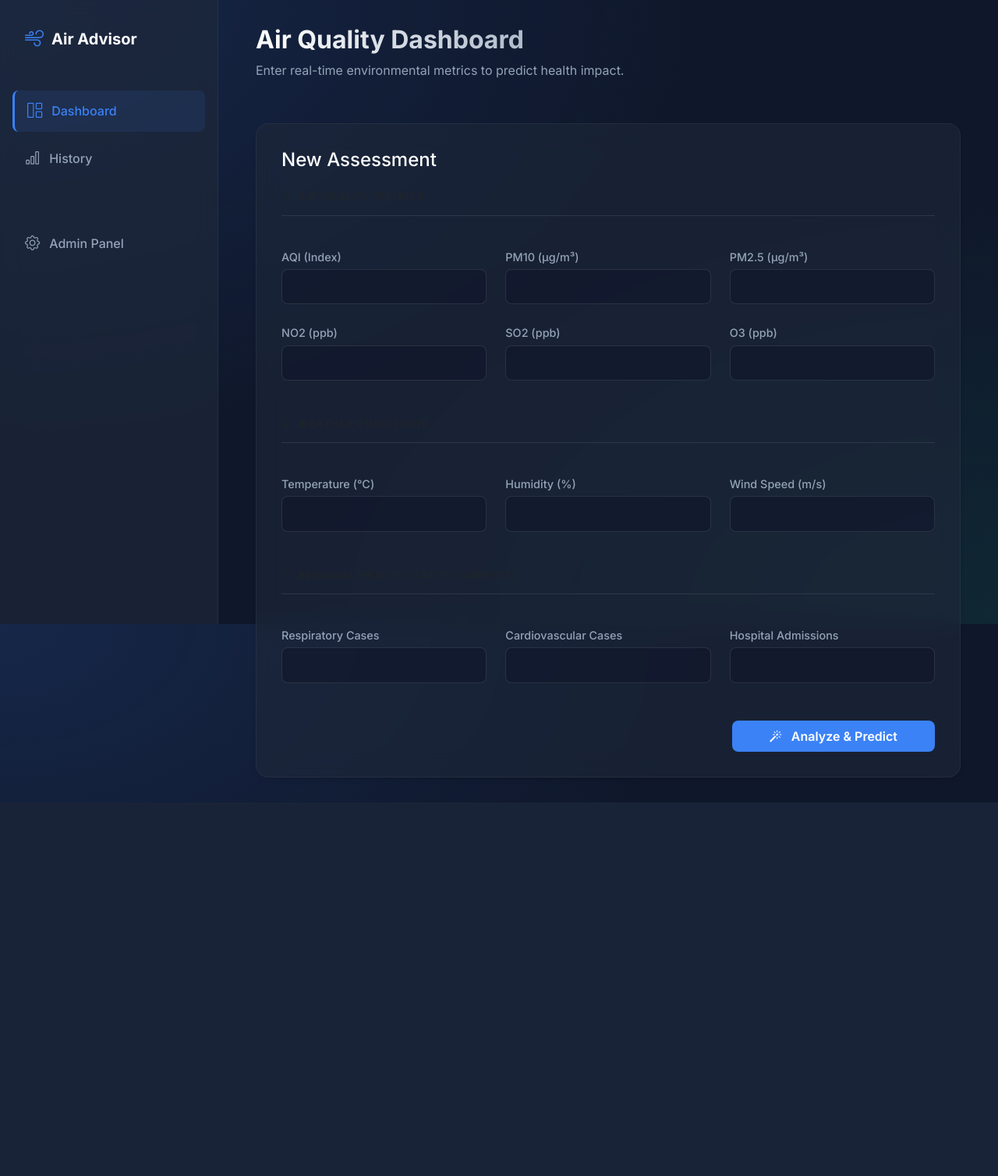
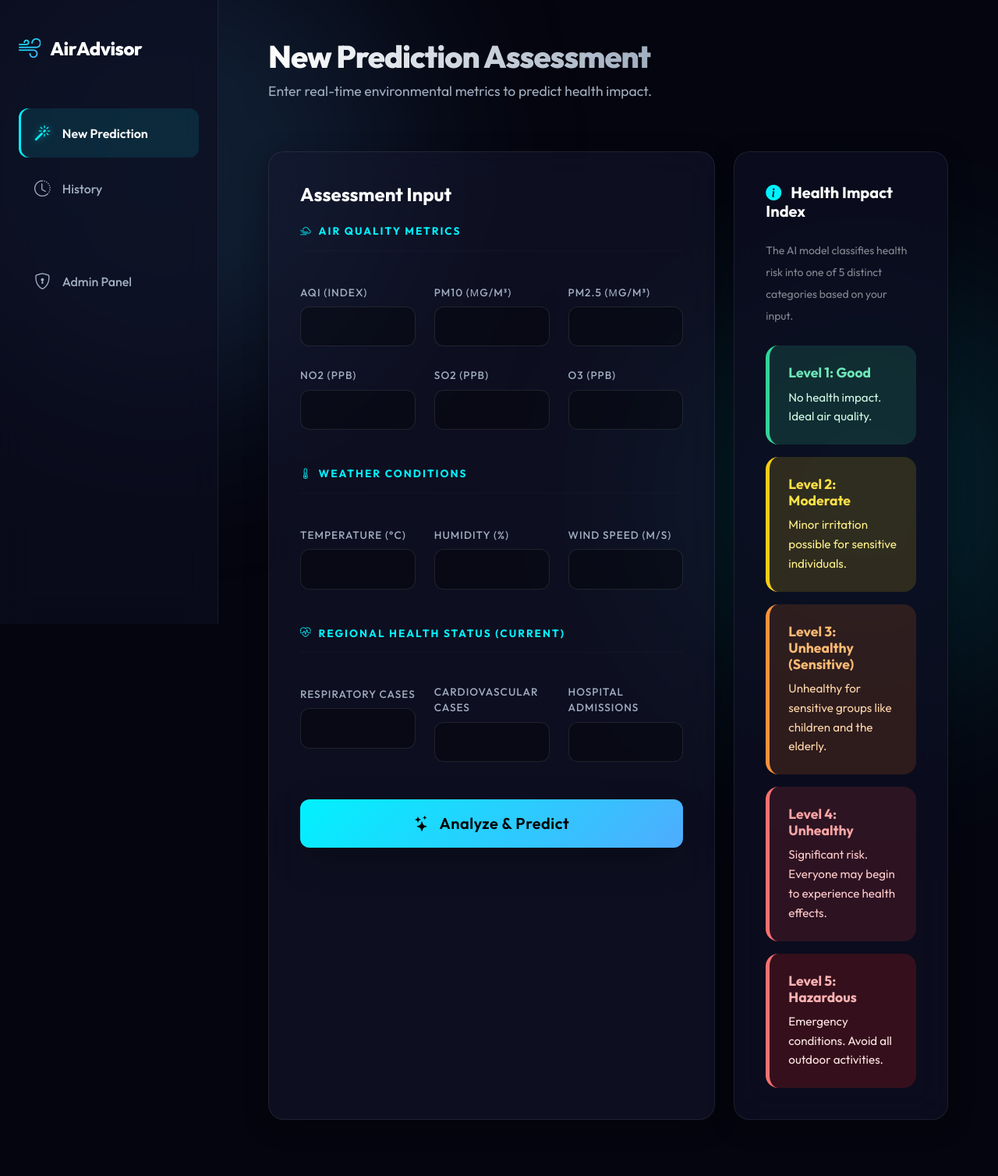
Before and after one commit to 2003Talha/AirQuality-Health-Advisor, a Django app: page / in a window 1280 px wide. Shown: the whole page at 78% size. Before the commit the page ends 1029 px from the top, so only its background shows below. Run offline with Django 5.2, Linux system fonts and the light colour scheme.

Commit message:
Front-end integrated ML model

```diff
--- a/advisor/templates/advisor/base.html
+++ b/advisor/templates/advisor/base.html
@@ -5,186 +5,244 @@
     <meta name="viewport" content="width=device-width, initial-scale=1.0">
     <title>{% block title %}Air Quality Health Advisor{% endblock %}</title>
 
-    <!-- Google Fonts -->
+    <!-- Google Fonts: Outfit for a very modern, geometric tech look -->
     <link rel="preconnect" href="https://fonts.googleapis.com">
     <link rel="preconnect" href="https://fonts.gstatic.com" crossorigin>
-    <link href="https://fonts.googleapis.com/css2?family=Inter:wght@300;400;500;600;700&display=swap" rel="stylesheet">
+    <link href="https://fonts.googleapis.com/css2?family=Outfit:wght@300;400;500;600;700;800&display=swap" rel="stylesheet">
 
     <!-- Bootstrap 5 CSS -->
     <link href="https://cdn.jsdelivr.net/npm/bootstrap@5.3.0/dist/css/bootstrap.min.css" rel="stylesheet">
-
     <!-- Bootstrap Icons -->
     <link rel="stylesheet" href="https://cdn.jsdelivr.net/npm/bootstrap-icons@1.10.5/font/bootstrap-icons.css">
 
     <style>
         :root {
-            --primary-bg: #0f172a;
-            --sidebar-bg: rgba(30, 41, 59, 0.7);
-            --card-bg: rgba(30, 41, 59, 0.6);
-            --accent-color: #3b82f6;
-            --accent-hover: #2563eb;
-            --text-main: #f8fafc;
-            --text-muted: #94a3b8;
+            /* Premium Dark Theme Palette */
+            --bg-color: #05050f;
+            --sidebar-bg: rgba(13, 14, 33, 0.65);
+            --card-bg: rgba(22, 24, 49, 0.5);
+            --card-border: rgba(255, 255, 255, 0.08);
+
+            /* Vibrant Neon Accents */
+            --accent-primary: #00f2fe;
+            --accent-secondary: #4facfe;
+            --accent-gradient: linear-gradient(135deg, var(--accent-primary) 0%, var(--accent-secondary) 100%);
+
+            --text-main: #ffffff;
+            --text-muted: #a0aec0;
         }
 
         body {
-            font-family: 'Inter', sans-serif;
-            background: var(--primary-bg);
-            background-image:
-                radial-gradient(at 0% 0%, rgba(59, 130, 246, 0.15) 0px, transparent 50%),
-                radial-gradient(at 100% 100%, rgba(16, 185, 129, 0.1) 0px, transparent 50%);
-            background-attachment: fixed;
+            font-family: 'Outfit', sans-serif;
+            background-color: var(--bg-color);
             color: var(--text-main);
             min-height: 100vh;
             overflow-x: hidden;
+            position: relative;
         }
 
-        /* Glassmorphism Sidebar */
+        /* Animated Glowing Orbs in Background */
+        body::before, body::after {
+            content: '';
+            position: fixed;
+            border-radius: 50%;
+            filter: blur(120px);
+            z-index: -1;
+            animation: float 20s infinite alternate ease-in-out;
+        }
+        body::before {
+            width: 600px; height: 600px;
+            background: rgba(79, 172, 254, 0.15);
+            top: -100px; left: -100px;
+        }
+        body::after {
+            width: 500px; height: 500px;
+            background: rgba(0, 242, 254, 0.12);
+            bottom: -50px; right: -50px;
+            animation-delay: -5s;
+        }
+
+        @keyframes float {
+            0% { transform: translate(0, 0) scale(1); }
+            100% { transform: translate(50px, 50px) scale(1.1); }
+        }
+
+        /* Sidebar */
         .sidebar {
             width: 280px;
             background: var(--sidebar-bg);
-            backdrop-filter: blur(12px);
-            -webkit-backdrop-filter: blur(12px);
-            border-right: 1px solid rgba(255, 255, 255, 0.05);
+            backdrop-filter: blur(20px);
+            -webkit-backdrop-filter: blur(20px);
+            border-right: 1px solid var(--card-border);
             position: fixed;
-            top: 0;
-            bottom: 0;
-            left: 0;
+            top: 0; bottom: 0; left: 0;
             z-index: 100;
-            padding: 2rem 1rem;
+            padding: 2.5rem 1.5rem;
             transition: all 0.3s ease;
         }
 
-        .sidebar .brand {
-            font-size: 1.25rem;
-            font-weight: 700;
+        .brand {
+            font-size: 1.5rem;
+            font-weight: 800;
             color: white;
             text-decoration: none;
             display: flex;
             align-items: center;
-            gap: 10px;
-            margin-bottom: 3rem;
-            padding: 0 1rem;
+            gap: 12px;
+            margin-bottom: 3.5rem;
+            letter-spacing: -0.5px;
         }
 
-        .sidebar .brand i {
-            color: var(--accent-color);
-            font-size: 1.5rem;
+        .brand i {
+            background: var(--accent-gradient);
+            -webkit-background-clip: text;
+            -webkit-text-fill-color: transparent;
+            font-size: 1.8rem;
         }
 
         .nav-link {
             color: var(--text-muted);
-            border-radius: 8px;
-            padding: 0.75rem 1rem;
+            border-radius: 12px;
+            padding: 1rem 1.25rem;
             margin-bottom: 0.5rem;
             display: flex;
             align-items: center;
-            gap: 12px;
+            gap: 15px;
             font-weight: 500;
-            transition: all 0.2s ease;
+            transition: all 0.3s ease;
+            position: relative;
+            overflow: hidden;
         }
 
-        .nav-link:hover, .nav-link.active {
+        .nav-link:hover {
             color: white;
             background: rgba(255, 255, 255, 0.05);
+            transform: translateX(5px);
         }
 
         .nav-link.active {
-            background: rgba(59, 130, 246, 0.1);
-            color: var(--accent-color);
-            border-left: 3px solid var(--accent-color);
+            background: rgba(0, 242, 254, 0.1);
+            color: white;
+            font-weight: 600;
+            box-shadow: inset 3px 0 0 var(--accent-primary);
         }
 
         .nav-link i {
-            font-size: 1.2rem;
+            font-size: 1.3rem;
+            transition: all 0.3s ease;
+        }
+        .nav-link.active i {
+            color: var(--accent-primary);
+            text-shadow: 0 0 10px rgba(0, 242, 254, 0.5);
         }
 
         /* Main Content */
         .main-content {
             margin-left: 280px;
-            padding: 2rem 3rem;
+            padding: 3rem 4rem;
             min-height: 100vh;
+            position: relative;
+            z-index: 1;
         }
 
-        /* Glass Cards */
+        /* Stunning Glass Cards */
         .glass-card {
             background: var(--card-bg);
-            backdrop-filter: blur(16px);
-            -webkit-backdrop-filter: blur(16px);
-            border: 1px solid rgba(255, 255, 255, 0.05);
-            border-radius: 16px;
-            padding: 2rem;
-            box-shadow: 0 4px 6px -1px rgba(0, 0, 0, 0.1), 0 2px 4px -1px rgba(0, 0, 0, 0.06);
-            transition: transform 0.2s ease, box-shadow 0.2s ease;
+            backdrop-filter: blur(24px);
+            -webkit-backdrop-filter: blur(24px);
+            border: 1px solid var(--card-border);
+            border-radius: 20px;
+            padding: 2.5rem;
+            box-shadow: 0 8px 32px 0 rgba(0, 0, 0, 0.3);
+            transition: transform 0.3s ease, box-shadow 0.3s ease, border-color 0.3s ease;
         }
 
         .glass-card:hover {
-            box-shadow: 0 10px 15px -3px rgba(0, 0, 0, 0.1), 0 4px 6px -2px rgba(0, 0, 0, 0.05);
+            transform: translateY(-5px);
+            box-shadow: 0 15px 40px -5px rgba(0, 242, 254, 0.15);
+            border-color: rgba(0, 242, 254, 0.3);
         }
 
-        /* Forms */
+        /* Forms Elements */
         .form-label {
             color: var(--text-muted);
             font-weight: 500;
-            font-size: 0.9rem;
-            margin-bottom: 0.3rem;
+            font-size: 0.85rem;
+            text-transform: uppercase;
+            letter-spacing: 1px;
+            margin-bottom: 0.5rem;
         }
 
         .form-control {
-            background: rgba(15, 23, 42, 0.6);
-            border: 1px solid rgba(255, 255, 255, 0.1);
-            color: white;
-            border-radius: 8px;
-            padding: 0.6rem 1rem;
-            transition: all 0.2s ease;
+            background: rgba(0, 0, 0, 0.3) !important;
+            border: 1px solid rgba(255, 255, 255, 0.1) !important;
+            color: white !important;
+            border-radius: 12px;
+            padding: 0.8rem 1.2rem;
+            font-size: 1rem;
+            font-weight: 500;
+            transition: all 0.3s ease;
         }
 
         .form-control:focus {
-            background: rgba(15, 23, 42, 0.8);
-            border-color: var(--accent-color);
-            box-shadow: 0 0 0 2px rgba(59, 130, 246, 0.25);
-            color: white;
+            background: rgba(0, 0, 0, 0.5) !important;
+            border-color: var(--accent-primary) !important;
+            box-shadow: 0 0 0 4px rgba(0, 242, 254, 0.15) !important;
+            transform: translateY(-2px);
         }
 
-        /* Buttons */
+        /* Button Styling */
         .btn-primary {
-            background: var(--accent-color);
+            background: var(--accent-gradient);
             border: none;
-            border-radius: 8px;
-            padding: 0.6rem 1.5rem;
+            border-radius: 12px;
+            padding: 0.8rem 2rem;
             font-weight: 600;
-            transition: all 0.2s ease;
+            letter-spacing: 0.5px;
+            color: #000;
+            transition: all 0.3s ease;
+            position: relative;
+            overflow: hidden;
+            z-index: 1;
+        }
+
+        .btn-primary::before {
+            content: '';
+            position: absolute;
+            top: 0; left: 0; right: 0; bottom: 0;
+            background: linear-gradient(135deg, var(--accent-secondary) 0%, var(--accent-primary) 100%);
+            z-index: -1;
+            transition: opacity 0.3s ease;
+            opacity: 0;
         }
 
         .btn-primary:hover {
-            background: var(--accent-hover);
-            transform: translateY(-1px);
-            box-shadow: 0 4px 12px rgba(59, 130, 246, 0.3);
+            transform: translateY(-3px) scale(1.02);
+            box-shadow: 0 10px 20px rgba(0, 242, 254, 0.3);
+            color: #000;
         }
 
-        /* Headers */
+        .btn-primary:hover::before {
+            opacity: 1;
+        }
+
+        /* Typography */
         h2.page-title {
-            font-weight: 700;
+            font-size: 2.5rem;
+            font-weight: 800;
             margin-bottom: 0.5rem;
-            background: linear-gradient(to right, #fff, #94a3b8);
+            background: linear-gradient(to right, #fff, #a0aec0);
             -webkit-background-clip: text;
             -webkit-text-fill-color: transparent;
+            letter-spacing: -1px;
         }
 
         p.page-subtitle {
             color: var(--text-muted);
-            margin-bottom: 2rem;
+            font-size: 1.1rem;
+            margin-bottom: 2.5rem;
         }
 
-        @media (max-width: 768px) {
-            .sidebar {
-                transform: translateX(-100%);
-            }
-            .main-content {
-                margin-left: 0;
-                padding: 1rem;
-            }
-        }
     </style>
     {% block extra_css %}{% endblock %}
 </head>
@@ -194,22 +252,22 @@
     <div class="sidebar">
         <a href="{% url 'advisor:dashboard' %}" class="brand">
             <i class="bi bi-wind"></i>
-            Air Advisor
+            AirAdvisor
         </a>
         <ul class="nav flex-column">
             <li class="nav-item">
                 <a class="nav-link {% if request.resolver_match.url_name == 'dashboard' %}active{% endif %}" href="{% url 'advisor:dashboard' %}">
-                    <i class="bi bi-grid-1x2"></i> Dashboard
+                    <i class="bi bi-magic"></i> New Prediction
                 </a>
             </li>
             <li class="nav-item">
-                <a class="nav-link" href="#">
-                    <i class="bi bi-bar-chart"></i> History
+                <a class="nav-link {% if request.resolver_match.url_name == 'history' %}active{% endif %}" href="{% url 'advisor:history' %}">
+                    <i class="bi bi-clock-history"></i> History
                 </a>
             </li>
             <li class="nav-item mt-5">
                 <a class="nav-link" href="/admin/" target="_blank">
-                    <i class="bi bi-gear"></i> Admin Panel
+                    <i class="bi bi-shield-lock"></i> Admin Panel
                 </a>
             </li>
         </ul>
--- a/advisor/templates/advisor/dashboard.html
+++ b/advisor/templates/advisor/dashboard.html
@@ -5,111 +5,139 @@
 {% block content %}
 <div class="d-flex justify-content-between align-items-center mb-4">
     <div>
-        <h2 class="page-title">Air Quality Dashboard</h2>
+        <h2 class="page-title">New Prediction Assessment</h2>
         <p class="page-subtitle">Enter real-time environmental metrics to predict health impact.</p>
     </div>
 </div>
 
-<div class="glass-card">
-    <h4 class="mb-4 text-white">New Assessment</h4>
+<div class="row">
+    <!-- Form Column -->
+    <div class="col-lg-8 mb-4">
+        <div class="glass-card h-100">
+            <h4 class="mb-4 text-white fw-bold">Assessment Input</h4>
             <form method="post" action="{% url 'advisor:dashboard' %}">
                 {% csrf_token %}
 
                 <div class="row g-4">
                     <!-- Air Quality Metrics Section -->
                     <div class="col-12 mt-4">
-                <h6 class="text-uppercase text-muted fw-bold mb-3" style="font-size: 0.8rem; letter-spacing: 1px;">
+                        <h6 class="text-uppercase fw-bold mb-3" style="color: var(--accent-primary); font-size: 0.85rem; letter-spacing: 2px;">
                             <i class="bi bi-cloud-haze2 me-2"></i>Air Quality Metrics
                         </h6>
-                <hr class="border-secondary mt-0 mb-3">
+                        <hr style="border-color: rgba(255,255,255,0.1); mt-0 mb-4">
                     </div>
 
                     <div class="col-md-4">
                         <label class="form-label">AQI (Index)</label>
                         {{ form.aqi }}
-                {% if form.aqi.errors %}<div class="text-danger small mt-1">{{ form.aqi.errors }}</div>{% endif %}
                     </div>
                     <div class="col-md-4">
                         <label class="form-label">PM10 (µg/m³)</label>
                         {{ form.pm10 }}
-                {% if form.pm10.errors %}<div class="text-danger small mt-1">{{ form.pm10.errors }}</div>{% endif %}
                     </div>
                     <div class="col-md-4">
                         <label class="form-label">PM2.5 (µg/m³)</label>
                         {{ form.pm2_5 }}
-                {% if form.pm2_5.errors %}<div class="text-danger small mt-1">{{ form.pm2_5.errors }}</div>{% endif %}
                     </div>
 
                     <div class="col-md-4">
                         <label class="form-label">NO2 (ppb)</label>
                         {{ form.no2 }}
-                {% if form.no2.errors %}<div class="text-danger small mt-1">{{ form.no2.errors }}</div>{% endif %}
                     </div>
                     <div class="col-md-4">
                         <label class="form-label">SO2 (ppb)</label>
                         {{ form.so2 }}
-                {% if form.so2.errors %}<div class="text-danger small mt-1">{{ form.so2.errors }}</div>{% endif %}
                     </div>
                     <div class="col-md-4">
                         <label class="form-label">O3 (ppb)</label>
                         {{ form.o3 }}
-                {% if form.o3.errors %}<div class="text-danger small mt-1">{{ form.o3.errors }}</div>{% endif %}
                     </div>
 
                     <!-- Weather Section -->
                     <div class="col-12 mt-5">
-                <h6 class="text-uppercase text-muted fw-bold mb-3" style="font-size: 0.8rem; letter-spacing: 1px;">
+                        <h6 class="text-uppercase fw-bold mb-3" style="color: var(--accent-primary); font-size: 0.85rem; letter-spacing: 2px;">
                             <i class="bi bi-thermometer-half me-2"></i>Weather Conditions
                         </h6>
-                <hr class="border-secondary mt-0 mb-3">
+                        <hr style="border-color: rgba(255,255,255,0.1); mt-0 mb-4">
                     </div>
 
                     <div class="col-md-4">
                         <label class="form-label">Temperature (°C)</label>
                         {{ form.temperature }}
-                {% if form.temperature.errors %}<div class="text-danger small mt-1">{{ form.temperature.errors }}</div>{% endif %}
                     </div>
                     <div class="col-md-4">
                         <label class="form-label">Humidity (%)</label>
                         {{ form.humidity }}
-                {% if form.humidity.errors %}<div class="text-danger small mt-1">{{ form.humidity.errors }}</div>{% endif %}
                     </div>
                     <div class="col-md-4">
                         <label class="form-label">Wind Speed (m/s)</label>
                         {{ form.wind_speed }}
-                {% if form.wind_speed.errors %}<div class="text-danger small mt-1">{{ form.wind_speed.errors }}</div>{% endif %}
                     </div>
 
                     <!-- Current Regional Health Data Section -->
                     <div class="col-12 mt-5">
-                <h6 class="text-uppercase text-muted fw-bold mb-3" style="font-size: 0.8rem; letter-spacing: 1px;">
+                        <h6 class="text-uppercase fw-bold mb-3" style="color: var(--accent-primary); font-size: 0.85rem; letter-spacing: 2px;">
                             <i class="bi bi-heart-pulse me-2"></i>Regional Health Status (Current)
                         </h6>
-                <hr class="border-secondary mt-0 mb-3">
+                        <hr style="border-color: rgba(255,255,255,0.1); mt-0 mb-4">
                     </div>
 
                     <div class="col-md-4">
                         <label class="form-label">Respiratory Cases</label>
                         {{ form.respiratory_cases }}
-                {% if form.respiratory_cases.errors %}<div class="text-danger small mt-1">{{ form.respiratory_cases.errors }}</div>{% endif %}
                     </div>
                     <div class="col-md-4">
                         <label class="form-label">Cardiovascular Cases</label>
                         {{ form.cardiovascular_cases }}
-                {% if form.cardiovascular_cases.errors %}<div class="text-danger small mt-1">{{ form.cardiovascular_cases.errors }}</div>{% endif %}
                     </div>
                     <div class="col-md-4">
                         <label class="form-label">Hospital Admissions</label>
                         {{ form.hospital_admissions }}
-                {% if form.hospital_admissions.errors %}<div class="text-danger small mt-1">{{ form.hospital_admissions.errors }}</div>{% endif %}
                     </div>
 
                     <div class="col-12 mt-5 text-end">
-                <button type="submit" class="btn btn-primary px-5 py-2">
-                    <i class="bi bi-magic me-2"></i> Analyze & Predict
+                        <button type="submit" class="btn btn-primary px-5 py-3 shadow-lg w-100 fs-5">
+                            <i class="bi bi-stars me-2"></i> Analyze & Predict
                         </button>
                     </div>
                 </div>
             </form>
         </div>
+    </div>
+
+    <!-- Index Guide Column (Shifted Classes to 1-5 and fixed text visibility) -->
+    <div class="col-lg-4 mb-4">
+        <div class="glass-card h-100" style="background: rgba(13, 14, 33, 0.8);">
+            <h5 class="mb-4 text-white fw-bold"><i class="bi bi-info-circle-fill me-2" style="color: var(--accent-primary);"></i> Health Impact Index</h5>
+            <p class="text-white-50 small mb-4 lh-lg">The AI model classifies health risk into one of 5 distinct categories based on your input.</p>
+
+            <div class="d-flex flex-column gap-3">
+                <div class="p-4 rounded-4 position-relative overflow-hidden" style="background: rgba(52, 211, 153, 0.15); border-left: 5px solid #34d399;">
+                    <h6 class="mb-2 fw-bold" style="color: #6ee7b7; font-size: 1.1rem;">Level 1: Good</h6>
+                    <span style="color: #d1fae5; font-size: 0.95rem;">No health impact. Ideal air quality.</span>
+                </div>
+
+                <div class="p-4 rounded-4 position-relative overflow-hidden" style="background: rgba(250, 204, 21, 0.15); border-left: 5px solid #facc15;">
+                    <h6 class="mb-2 fw-bold" style="color: #fde047; font-size: 1.1rem;">Level 2: Moderate</h6>
+                    <span style="color: #fef08a; font-size: 0.95rem;">Minor irritation possible for sensitive individuals.</span>
+                </div>
+
+                <div class="p-4 rounded-4 position-relative overflow-hidden" style="background: rgba(249, 115, 22, 0.15); border-left: 5px solid #fb923c;">
+                    <h6 class="mb-2 fw-bold" style="color: #fdba74; font-size: 1.1rem;">Level 3: Unhealthy (Sensitive)</h6>
+                    <span style="color: #fed7aa; font-size: 0.95rem;">Unhealthy for sensitive groups like children and the elderly.</span>
+                </div>
+
+                <div class="p-4 rounded-4 position-relative overflow-hidden" style="background: rgba(239, 68, 68, 0.15); border-left: 5px solid #f87171;">
+                    <h6 class="mb-2 fw-bold" style="color: #fca5a5; font-size: 1.1rem;">Level 4: Unhealthy</h6>
+                    <span style="color: #fecaca; font-size: 0.95rem;">Significant risk. Everyone may begin to experience health effects.</span>
+                </div>
+
+                <div class="p-4 rounded-4 position-relative overflow-hidden" style="background: rgba(153, 27, 27, 0.3); border-left: 5px solid #f87171;">
+                    <h6 class="mb-2 fw-bold" style="color: #ffb3b3; font-size: 1.1rem;">Level 5: Hazardous</h6>
+                    <span style="color: #ffe6e6; font-size: 0.95rem;">Emergency conditions. Avoid all outdoor activities.</span>
+                </div>
+            </div>
+        </div>
+    </div>
+</div>
 {% endblock %}
--- a/advisor/templates/advisor/result.html
+++ b/advisor/templates/advisor/result.html
@@ -67,7 +67,7 @@
                     {% elif record.health_impact_class == 2 %}<i class="bi bi-emoji-frown"></i>
                     {% elif record.health_impact_class == 3 %}<i class="bi bi-exclamation-triangle"></i>
                     {% else %}<i class="bi bi-exclamation-octagon-fill"></i>{% endif %}
-                    {{ class_label }}
+                    Level {{ record.health_impact_class|add:"1" }}: {{ class_label }}
                 </div>
             </div>
 
--- a/advisor/urls.py
+++ b/advisor/urls.py
@@ -7,4 +7,5 @@ app_name = "advisor"
 urlpatterns = [
     path("", views.dashboard_view, name="dashboard"),
     path("result/<int:record_id>/", views.result_view, name="result"),
+    path("history/", views.history_view, name="history"),
 ]
--- a/advisor/views.py
+++ b/advisor/views.py
@@ -38,7 +38,8 @@ def dashboard_view(request):
 
             if rf_model and scaler:
                 # 1. Prepare data for the model
-                input_data = {feat: getattr(record, feat.lower()) for feat in FEATURE_COLUMNS}
+                # Use the CSV_FIELD_MAP to correctly map Kaggle column names to Django model attributes (e.g. WindSpeed -> wind_speed)
+                input_data = {feat: getattr(record, AirQualityRecord.CSV_FIELD_MAP[feat]) for feat in FEATURE_COLUMNS}
                 df_input = pd.DataFrame([input_data])
 
                 # 2. Scale features
@@ -98,3 +99,14 @@ def result_view(request, record_id):
         "alert_level": alert_level,
     }
     return render(request, "advisor/result.html", context)
+
+def history_view(request):
+    """View to show previously predicted and added records."""
+    # Fetch the latest 50 records
+    records = AirQualityRecord.objects.all().order_by('-created_at')[:50]
+
+    # Map the class numbers to human readable labels
+    for record in records:
+        record.class_label_text = CLASS_LABELS.get(record.health_impact_class, "Unknown")
+
+    return render(request, "advisor/history.html", {"records": records})
```
Also changed, not shown: advisor/templates/advisor/history.html (added, +67 -0 lines). Lines whose indentation alone changed are shown as unchanged.
